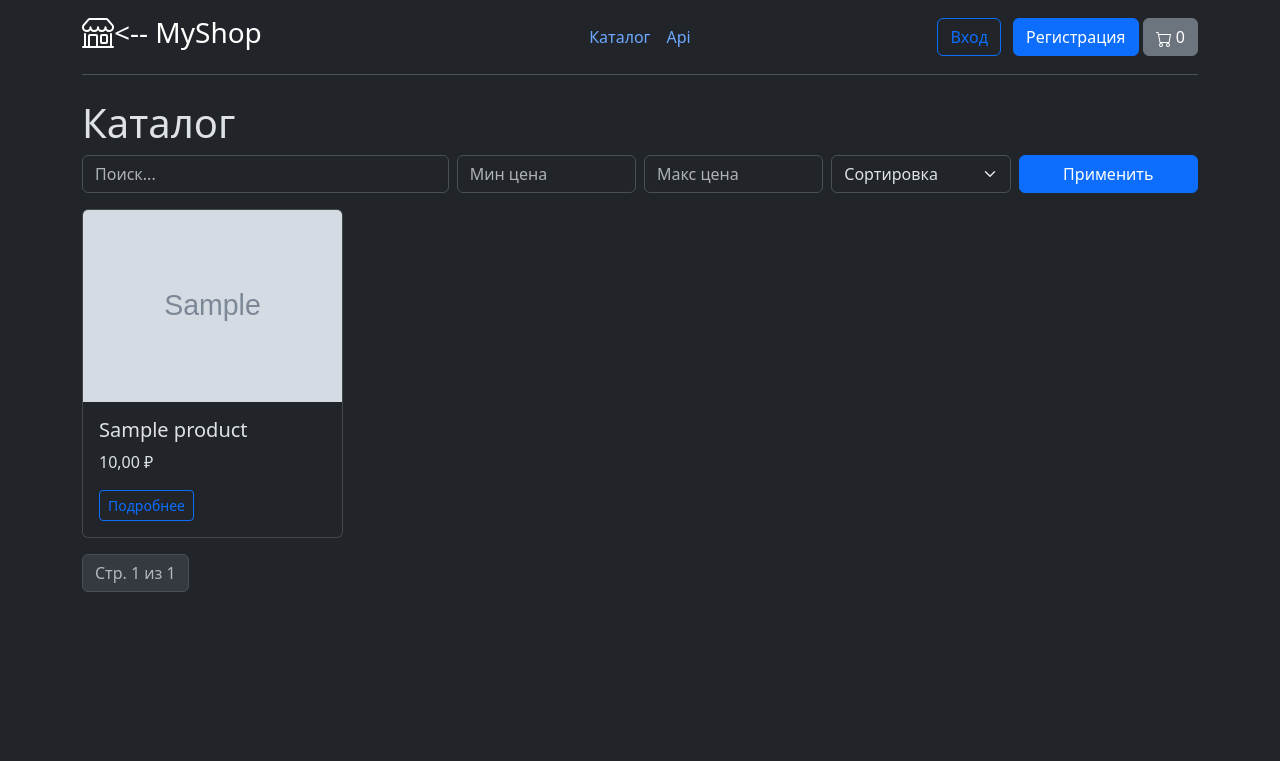
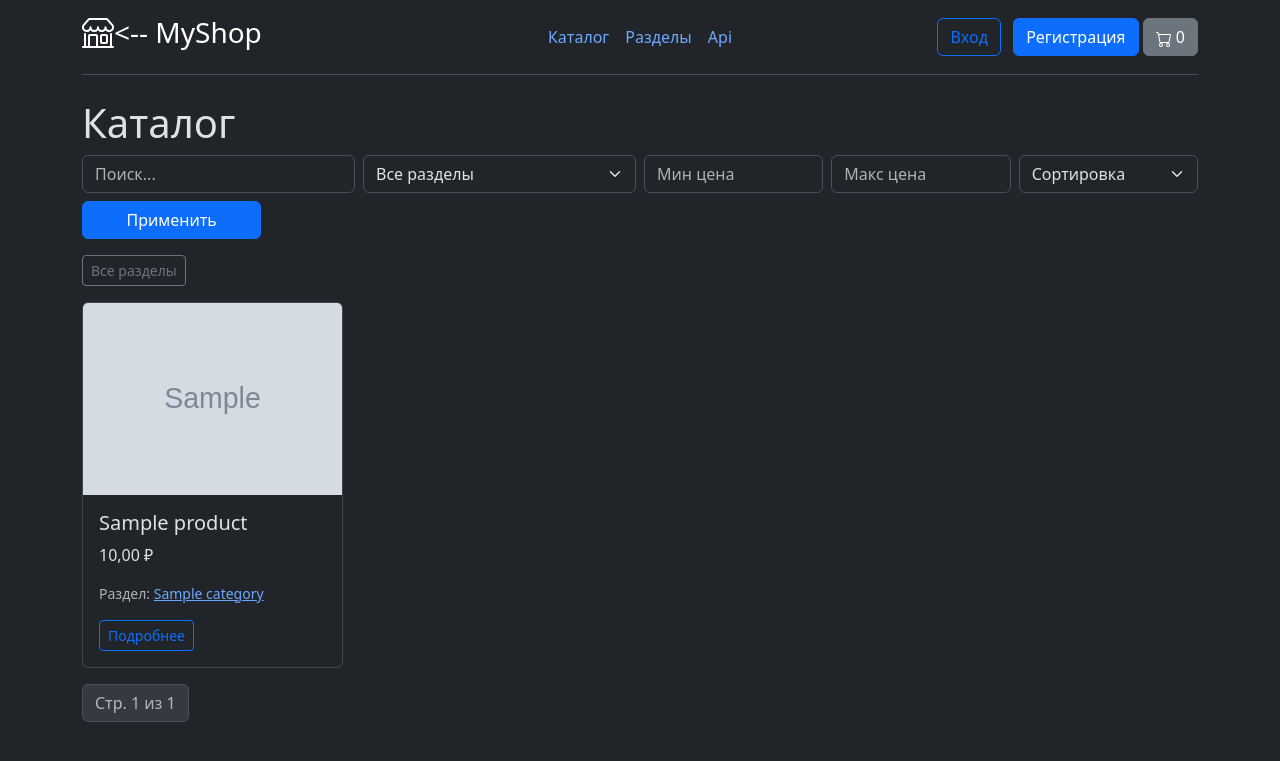
Before and after one commit to dsboikov/thirdtask_alt, a Django app: page /products/ in a window 1280 px wide. Shown: the top 761 px of the page. Run offline with Django 5.2, Linux system fonts and the light colour scheme; tables that the repository leaves empty hold one stand-in row (values such as "Sample post"); grey boxes marked "Sample" are stand-in pictures; parts of the project's set-up code (start-up, migrations or seed data) failed here and were passed over.

Commit message:
добавил разделы

```diff
--- a/products/filters.py
+++ b/products/filters.py
@@ -6,7 +6,8 @@ class ProductFilter(django_filters.FilterSet):
     min_price = django_filters.NumberFilter(field_name="price", lookup_expr="gte")
     max_price = django_filters.NumberFilter(field_name="price", lookup_expr="lte")
     category = django_filters.ModelChoiceFilter(queryset=Category.objects.all())
+    category_slug = django_filters.CharFilter(field_name="category__slug", lookup_expr="exact")
 
     class Meta:
         model = Product
-        fields = ["category", "min_price", "max_price", "is_active"]
+        fields = ["category", "category_slug", "min_price", "max_price", "is_active"]
--- a/products/urls.py
+++ b/products/urls.py
@@ -1,6 +1,10 @@
 from django.urls import path, include
 from rest_framework.routers import DefaultRouter
-from .views import ProductListView, ProductDetailView, add_review, ProductViewSet, CategoryViewSet, CartApiViewSet
+from .views import (
+    ProductListView, ProductDetailView, add_review,
+    ProductViewSet, CategoryViewSet, CartApiViewSet,
+    CategoryListView, CategoryDetailView,
+)
 
 app_name = "products"
 
@@ -8,6 +12,8 @@ app_name = "products"
 urlpatterns = [
     path("", ProductListView.as_view(), name="product_list"),
     path("products/", ProductListView.as_view(), name="product_list"),
+    path("categories/", CategoryListView.as_view(), name="category_list"),
+    path("category/<slug:slug>/", CategoryDetailView.as_view(), name="category_detail"),
     path("product/<slug:slug>/", ProductDetailView.as_view(), name="product_detail"),
     path("product/<slug:slug>/review/", add_review, name="add_review"),
 ]
@@ -22,7 +28,6 @@ api_urlpatterns = [
     path("", include(router.urls)),
 ]
 
-# include в config/urls: path("api/", include("products.urls", namespace="api-products"))
 urlpatterns += [
     path("api/", include((api_urlpatterns, "products"), namespace="api-products")),
 ]
--- a/products/views.py
+++ b/products/views.py
@@ -1,9 +1,9 @@
 from __future__ import annotations
 
-from typing import Any
+from typing import Any, List
 from django.contrib import messages
 from django.contrib.auth.decorators import login_required
-from django.db.models import Q
+from django.db.models import Q, Count  # ← добавили Count
 from django.http import HttpRequest, HttpResponse
 from django.shortcuts import get_object_or_404, redirect, render
 from django.urls import reverse
@@ -21,8 +21,21 @@ from .serializers import (
 from orders.services.cart import Cart
 
 
-# Web views
+# Хэлпер для потомков категории
+def get_descendant_ids(root: Category) -> list[int]:
+    ids: List[int] = [root.id]
+    level = [root.id]
+    while level:
+        children = Category.objects.filter(parent_id__in=level).values_list("id", flat=True)
+        children = list(children)
+        if not children:
+            break
+        ids.extend(children)
+        level = children
+    return ids
 
+
+# Въюхи
 class ProductListView(ListView):
     template_name = "products/product_list.html"
     model = Product
@@ -35,7 +48,7 @@ class ProductListView(ListView):
         q = self.request.GET.get("q")
         if q:
             qs = qs.filter(Q(name__icontains=q) | Q(description__icontains=q))
-        # Фильтры
+        # Фильтры (включая category/id и category_slug)
         f = ProductFilter(self.request.GET, queryset=qs)
         qs = f.qs
         # Сортировка
@@ -47,8 +60,57 @@ class ProductListView(ListView):
         elif ordering == "new":
             qs = qs.order_by("-created_at")
         elif ordering == "popular":
-            qs = qs.annotate(cnt=models.Count("reviews")).order_by("-cnt")
+            qs = qs.annotate(cnt=Count("reviews")).order_by("-cnt")
         return qs
+
+    def get_context_data(self, **kwargs: Any) -> dict[str, Any]:
+        ctx = super().get_context_data(**kwargs)
+        ctx["categories"] = Category.objects.all().order_by("name")
+        selected = self.request.GET.get("category")
+        ctx["selected_category_id"] = int(selected) if selected and selected.isdigit() else None
+        ctx["current_category"] = None  # для совместимости с шаблоном
+        return ctx
+
+
+class CategoryListView(ListView):
+    template_name = "products/category_list.html"
+    model = Category
+    context_object_name = "categories"
+
+    def get_queryset(self):
+        # Топ-уровень с prefetch детей (1 уровень для простоты)
+        return Category.objects.filter(parent__isnull=True).prefetch_related("children").order_by("name")
+
+
+class CategoryDetailView(ProductListView):
+    """
+    Страница раздела: использует тот же шаблон и фильтры, но фиксирует базовую выборку по категории и потомкам.
+    """
+
+    def get_queryset(self):
+        self.category = get_object_or_404(Category, slug=self.kwargs["slug"])
+        ids = get_descendant_ids(self.category)
+        base = Product.objects.select_related("category").filter(is_active=True, category_id__in=ids)
+        # Применяем остальные фильтры/поиск/сортировку поверх базового
+        f = ProductFilter(self.request.GET, queryset=base)
+        qs = f.qs
+        ordering = self.request.GET.get("ordering")
+        if ordering == "price":
+            qs = qs.order_by("price")
+        elif ordering == "-price":
+            qs = qs.order_by("-price")
+        elif ordering == "new":
+            qs = qs.order_by("-created_at")
+        elif ordering == "popular":
+            qs = qs.annotate(cnt=Count("reviews")).order_by("-cnt")
+        return qs
+
+    def get_context_data(self, **kwargs: Any) -> dict[str, Any]:
+        ctx = super().get_context_data(**kwargs)
+        ctx["current_category"] = self.category
+        ctx["categories"] = Category.objects.all().order_by("name")
+        ctx["selected_category_id"] = self.category.id
+        return ctx
 
 
 class ProductDetailView(DetailView):
@@ -62,7 +124,6 @@ class ProductDetailView(DetailView):
         ctx = super().get_context_data(**kwargs)
         ctx["reviews"] = self.object.reviews.select_related("user")
         ctx["form"] = ReviewForm()
-        # Ссылка назад: если нет Referer — ведём в каталог
         ctx["back_url"] = self.request.META.get("HTTP_REFERER") or reverse("products:product_list")
         return ctx
 
--- a/templates/base.html
+++ b/templates/base.html
@@ -10,17 +10,27 @@
 </head>
 <body>
 <div class="container">
-    <header class="d-flex flex-wrap align-items-center justify-content-center justify-content-md-between py-3 mb-4 border-bottom">
+    <header class="d-flex flex-wrap align-items-center justify-content-center justify-content-md-between
+        py-3 mb-4 border-bottom">
         <div class="col-md-3 mb-2 mb-md-0">
             <a href="/" class="d-inline-flex link-body-emphasis text-decoration-none">
-                <svg xmlns="http://www.w3.org/2000/svg" width="32" height="32" fill="currentColor" class="bi bi-shop" viewBox="0 0 16 16">
-                    <path d="M2.97 1.35A1 1 0 0 1 3.73 1h8.54a1 1 0 0 1 .76.35l2.609 3.044A1.5 1.5 0 0 1 16 5.37v.255a2.375 2.375 0 0 1-4.25 1.458A2.37 2.37 0 0 1 9.875 8 2.37 2.37 0 0 1 8 7.083 2.37 2.37 0 0 1 6.125 8a2.37 2.37 0 0 1-1.875-.917A2.375 2.375 0 0 1 0 5.625V5.37a1.5 1.5 0 0 1 .361-.976zm1.78 4.275a1.375 1.375 0 0 0 2.75 0 .5.5 0 0 1 1 0 1.375 1.375 0 0 0 2.75 0 .5.5 0 0 1 1 0 1.375 1.375 0 1 0 2.75 0V5.37a.5.5 0 0 0-.12-.325L12.27 2H3.73L1.12 5.045A.5.5 0 0 0 1 5.37v.255a1.375 1.375 0 0 0 2.75 0 .5.5 0 0 1 1 0M1.5 8.5A.5.5 0 0 1 2 9v6h1v-5a1 1 0 0 1 1-1h3a1 1 0 0 1 1 1v5h6V9a.5.5 0 0 1 1 0v6h.5a.5.5 0 0 1 0 1H.5a.5.5 0 0 1 0-1H1V9a.5.5 0 0 1 .5-.5M4 15h3v-5H4zm5-5a1 1 0 0 1 1-1h2a1 1 0 0 1 1 1v3a1 1 0 0 1-1 1h-2a1 1 0 0 1-1-1zm3 0h-2v3h2z"/>
+                <svg xmlns="http://www.w3.org/2000/svg" width="32" height="32" fill="currentColor"
+                     class="bi bi-shop" viewBox="0 0 16 16">
+                    <path d="M2.97 1.35A1 1 0 0 1 3.73 1h8.54a1 1 0 0 1 .76.35l2.609 3.044A1.5 1.5 0 0 1 16
+                    5.37v.255a2.375 2.375 0 0 1-4.25 1.458A2.37 2.37 0 0 1 9.875 8 2.37 2.37 0 0 1 8 7.083 2.37
+                    2.37 0 0 1 6.125 8a2.37 2.37 0 0 1-1.875-.917A2.375 2.375 0 0 1 0 5.625V5.37a1.5 1.5 0 0 1
+                    .361-.976zm1.78 4.275a1.375 1.375 0 0 0 2.75 0 .5.5 0 0 1 1 0 1.375 1.375 0 0 0 2.75 0 .5.5 0 0
+                    1 1 0 1.375 1.375 0 1 0 2.75 0V5.37a.5.5 0 0 0-.12-.325L12.27 2H3.73L1.12 5.045A.5.5 0 0 0 1
+                    5.37v.255a1.375 1.375 0 0 0 2.75 0 .5.5 0 0 1 1 0M1.5 8.5A.5.5 0 0 1 2 9v6h1v-5a1 1 0 0 1 1-1h3a1
+                    1 0 0 1 1 1v5h6V9a.5.5 0 0 1 1 0v6h.5a.5.5 0 0 1 0 1H.5a.5.5 0 0 1 0-1H1V9a.5.5 0 0 1 .5-.5M4
+                    15h3v-5H4zm5-5a1 1 0 0 1 1-1h2a1 1 0 0 1 1 1v3a1 1 0 0 1-1 1h-2a1 1 0 0 1-1-1zm3 0h-2v3h2z"/>
                 </svg>
                 <h3> <-- MyShop</h3>
             </a>
         </div>
         <ul class="nav col-12 col-md-auto mb-2 justify-content-center mb-md-0">
             <li><a href="/products/" class="nav-link px-2">Каталог</a></li>
+            <li><a href="/categories/" class="nav-link px-2">Разделы</a></li>
             <li><a href="/api/" class="nav-link px-2">Api</a></li>
         </ul>
         <div class="col-md-3 text-end">
@@ -35,8 +45,12 @@
                 <a class="btn btn-primary" href="/register/">Регистрация</a>
             {% endif %}
             <a href="/cart/" class="btn btn-secondary">
-                <svg xmlns="http://www.w3.org/2000/svg" width="16" height="16" fill="currentColor" class="bi bi-cart" viewBox="0 0 16 16">
-                    <path d="M0 1.5A.5.5 0 0 1 .5 1H2a.5.5 0 0 1 .485.379L2.89 3H14.5a.5.5 0 0 1 .491.592l-1.5 8A.5.5 0 0 1 13 12H4a.5.5 0 0 1-.491-.408L2.01 3.607 1.61 2H.5a.5.5 0 0 1-.5-.5M3.102 4l1.313 7h8.17l1.313-7zM5 12a2 2 0 1 0 0 4 2 2 0 0 0 0-4m7 0a2 2 0 1 0 0 4 2 2 0 0 0 0-4m-7 1a1 1 0 1 1 0 2 1 1 0 0 1 0-2m7 0a1 1 0 1 1 0 2 1 1 0 0 1 0-2"></path>
+                <svg xmlns="http://www.w3.org/2000/svg" width="16" height="16" fill="currentColor"
+                     class="bi bi-cart" viewBox="0 0 16 16">
+                    <path d="M0 1.5A.5.5 0 0 1 .5 1H2a.5.5 0 0 1 .485.379L2.89 3H14.5a.5.5 0 0 1 .491.592l-1.5 8A.5.5 0
+                        0 1 13 12H4a.5.5 0 0 1-.491-.408L2.01 3.607 1.61 2H.5a.5.5 0 0 1-.5-.5M3.102 4l1.313
+                        7h8.17l1.313-7zM5 12a2 2 0 1 0 0 4 2 2 0 0 0 0-4m7 0a2 2 0 1 0 0 4 2 2 0 0 0 0-4m-7 1a1 1 0
+                        1 1 0 2 1 1 0 0 1 0-2m7 0a1 1 0 1 1 0 2 1 1 0 0 1 0-2"></path>
                 </svg>
                 {{ cart_items_count }}
             </a>
--- a/templates/products/product_detail.html
+++ b/templates/products/product_detail.html
@@ -8,6 +8,9 @@
     </div>
     <div class="col-md-7">
         <h2>{{ product.name }}</h2>
+        <p class="text-muted">Раздел:
+            <a href="{% url 'products:category_detail' product.category.slug %}">{{ product.category.name }}</a>
+        </p>
         <p>{{ product.description }}</p>
         <p><strong>{{ product.price }} ₽</strong></p>
         <p>В наличии: {{ product.stock }}</p>
--- a/templates/products/product_list.html
+++ b/templates/products/product_list.html
@@ -1,46 +1,61 @@
 {% extends "base.html" %}
+{% load querystring %}
 {% load static %}
-{% load querystring %}
+{% block content %}
 
-{% block content %}
-<h1>Каталог</h1>
+<h1>
+    {% if current_category %}Раздел: {{ current_category.name }}{% else %}Каталог{% endif %}
+</h1>
+
 <form class="row g-2 mb-3">
-    <div class="col-md-4">
+    <div class="col-md-3">
         <input type="text" name="q" value="{{ request.GET.q }}" class="form-control" placeholder="Поиск...">
     </div>
-    <div class="col-md-2">
-        <input type="number" step="0.01" name="min_price" value="{{ request.GET.min_price }}" class="form-control"
-               placeholder="Мин цена">
+    <div class="col-md-3">
+        <select name="category" class="form-select">
+            <option value="">Все разделы</option>
+            {% for c in categories %}
+            <option value="{{ c.id }}" {% if selected_category_id == c.id %}selected{% endif %}>{{ c.name }}</option>
+            {% endfor %}
+        </select>
     </div>
     <div class="col-md-2">
-        <input type="number" step="0.01" name="max_price" value="{{ request.GET.max_price }}" class="form-control"
-               placeholder="Макс цена">
+        <input type="number" step="0.01" name="min_price" value="{{ request.GET.min_price }}"
+               class="form-control" placeholder="Мин цена">
+    </div>
+    <div class="col-md-2">
+        <input type="number" step="0.01" name="max_price" value="{{ request.GET.max_price }}"
+               class="form-control" placeholder="Макс цена">
     </div>
     <div class="col-md-2">
         <select name="ordering" class="form-select">
             <option value="">Сортировка</option>
-            <option value="price">Цена ↑</option>
-            <option value="-price">Цена ↓</option>
-            <option value="new">Новизна</option>
-            <option value="popular">Популярность</option>
+            <option value="price" {% if request.GET.ordering == 'price' %}selected{% endif %}>Цена ↑</option>
+            <option value="-price" {% if request.GET.ordering == '-price' %}selected{% endif %}>Цена ↓</option>
+            <option value="new" {% if request.GET.ordering == 'new' %}selected{% endif %}>Новизна</option>
+            <option value="popular" {% if request.GET.ordering == 'popular' %}selected{% endif %}>Популярность</option>
         </select>
     </div>
     <div class="col-md-2">
         <button class="btn btn-primary w-100">Применить</button>
     </div>
 </form>
+
+<div class="mb-3">
+    <a href="{% url 'products:category_list' %}" class="btn btn-outline-secondary btn-sm">Все разделы</a>
+</div>
+
 <div class="row">
     {% for p in products %}
     <div class="col-md-3 mb-3">
         <div class="card h-100">
-            {% if p.image %}
-            <a href="{{ p.get_absolute_url }}">
-                <img src="{{ p.image.url }}" class="card-img-top" alt="{{ p.name }}">
-            </a>
-            {% endif %}
+            {% if p.image %}<img src="{{ p.image.url }}" class="card-img-top" alt="{{ p.name }}">{% endif %}
             <div class="card-body">
                 <h5 class="card-title">{{ p.name }}</h5>
                 <p class="card-text">{{ p.price }} ₽</p>
+                <p class="text-muted small">
+                    Раздел: <a href="{% url 'products:category_detail' p.category.slug %}">{{ p.category.name }}</a>
+                </p>
                 <a href="{{ p.get_absolute_url }}" class="btn btn-sm btn-outline-primary">Подробнее</a>
             </div>
         </div>
@@ -49,6 +64,7 @@
     <p>Нет товаров.</p>
     {% endfor %}
 </div>
+
 <nav>
     <ul class="pagination">
         {% if page_obj.has_previous %}
@@ -56,11 +72,9 @@
             <a class="page-link" href="?{% url_replace page=page_obj.previous_page_number %}">Назад</a>
         </li>
         {% endif %}
-
         <li class="page-item disabled">
             <span class="page-link">Стр. {{ page_obj.number }} из {{ page_obj.paginator.num_pages }}</span>
         </li>
-
         {% if page_obj.has_next %}
         <li class="page-item">
             <a class="page-link" href="?{% url_replace page=page_obj.next_page_number %}">Вперед</a>
```
Also changed, not shown: templates/products/category_list.html (added, +20 -0 lines). Lines whose indentation alone changed are shown as unchanged.
